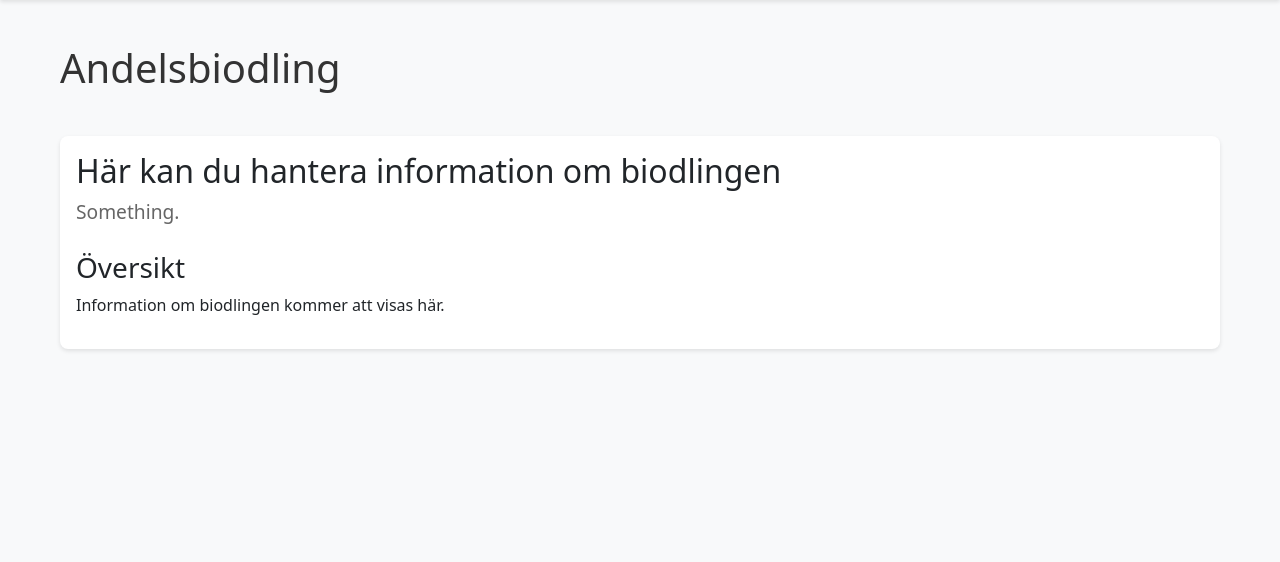
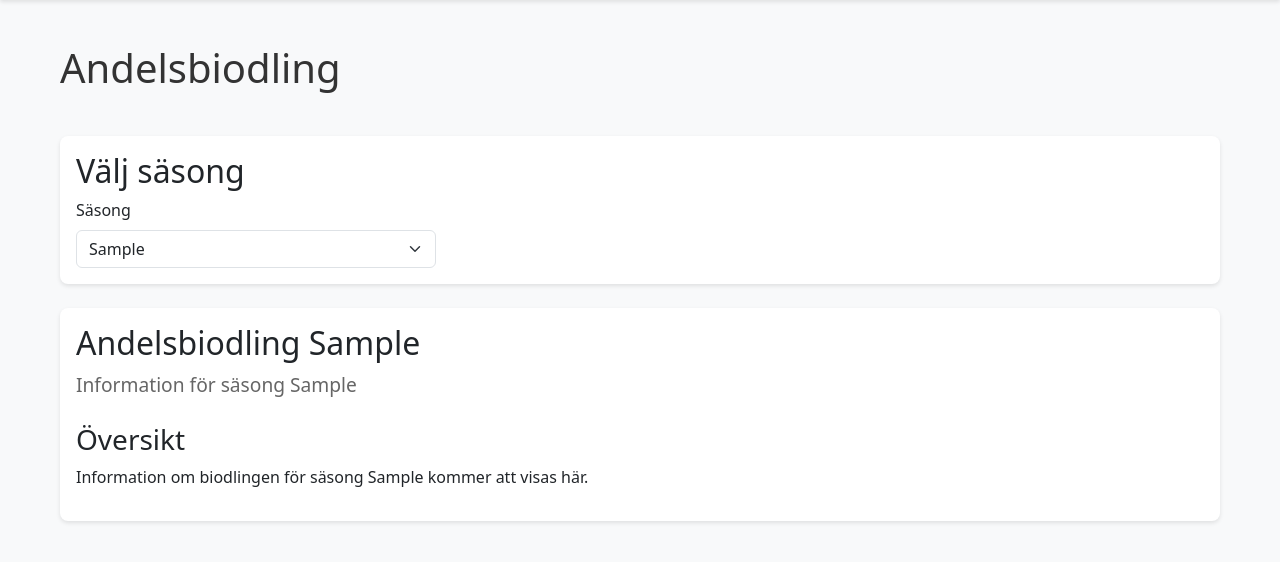
Before and after one commit to valyo/sh_webshop, a Flask app: page /andelsbiodling in a window 1280 px wide. Shown: the part 98-660 px from the top of the page. Run offline with Flask 3, Linux system fonts and the light colour scheme; the visitor is signed in with stand-in values (Sample User, id 1); tables that the repository leaves empty hold one stand-in row (values such as "Sample post"); some libraries are stand-ins or nearby versions.

Commit message:
add seasons to andelsbiodling page

```diff
--- a/sh_portal/andelsbiodling.py
+++ b/sh_portal/andelsbiodling.py
@@ -1,11 +1,27 @@
-from flask import Blueprint, render_template, redirect, url_for, session
+from flask import Blueprint, render_template, redirect, url_for, session, request
+from .models import Season
 from . import db
 
 andelsbiodling = Blueprint('andelsbiodling', __name__)
 
-@andelsbiodling.route('/andelsbiodling')
+@andelsbiodling.route('/andelsbiodling', methods=['GET', 'POST'])
 def index():
     if not session.get('user'):
         return redirect(url_for('main.home'))
 
-    return render_template('andelsbiodling.html', user=session.get('user'))
+    # Get all seasons ordered by year
+    seasons = Season.query.order_by(Season.year.desc()).all()
+
+    # Get selected season (either from form submission or most recent)
+    selected_season_id = request.form.get('season_id')
+    selected_season = None
+
+    if selected_season_id:
+        selected_season = Season.query.get(selected_season_id)
+    elif seasons:
+        selected_season = seasons[0]  # Default to most recent season
+
+    return render_template('andelsbiodling.html',
+                         user=session.get('user'),
+                         seasons=seasons,
+                         selected_season=selected_season)
--- a/sh_portal/templates/andelsbiodling.html
+++ b/sh_portal/templates/andelsbiodling.html
@@ -9,18 +9,44 @@
             <h1>Andelsbiodling</h1>
         </div>
 
+        <div class="card mb-4">
+            <div class="card-body">
+                <h2>Välj säsong</h2>
+                <form method="POST" class="row align-items-end">
+                    <div class="col-md-4">
+                        <label for="season_id" class="form-label">Säsong</label>
+                        <select class="form-select" id="season_id" name="season_id" onchange="this.form.submit()">
+                            {% for season in seasons %}
+                                <option value="{{ season.id }}" {% if selected_season and selected_season.id == season.id %}selected{% endif %}>
+                                    {{ season.year }}
+                                </option>
+                            {% endfor %}
+                        </select>
+                    </div>
+                </form>
+            </div>
+        </div>
+
+        {% if selected_season %}
         <div class="card">
             <div class="card-body">
-                <h2>Här kan du hantera information om biodlingen</h2>
-                <p class="lead">Something.</p>
+                <h2>Andelsbiodling {{ selected_season.year }}</h2>
+                <p class="lead">Information för säsong {{ selected_season.year }}</p>
 
-                <!-- Add your content here -->
+                <!-- Add your season-specific content here -->
                 <div class="mt-4">
                     <h3>Översikt</h3>
-                    <p>Information om biodlingen kommer att visas här.</p>
+                    <p>Information om biodlingen för säsong {{ selected_season.year }} kommer att visas här.</p>
                 </div>
             </div>
         </div>
+        {% else %}
+        <div class="card">
+            <div class="card-body">
+                <p class="text-muted">Ingen säsong vald eller tillgänglig.</p>
+            </div>
+        </div>
+        {% endif %}
     </div>
 </div>
 {% endblock %}
```
